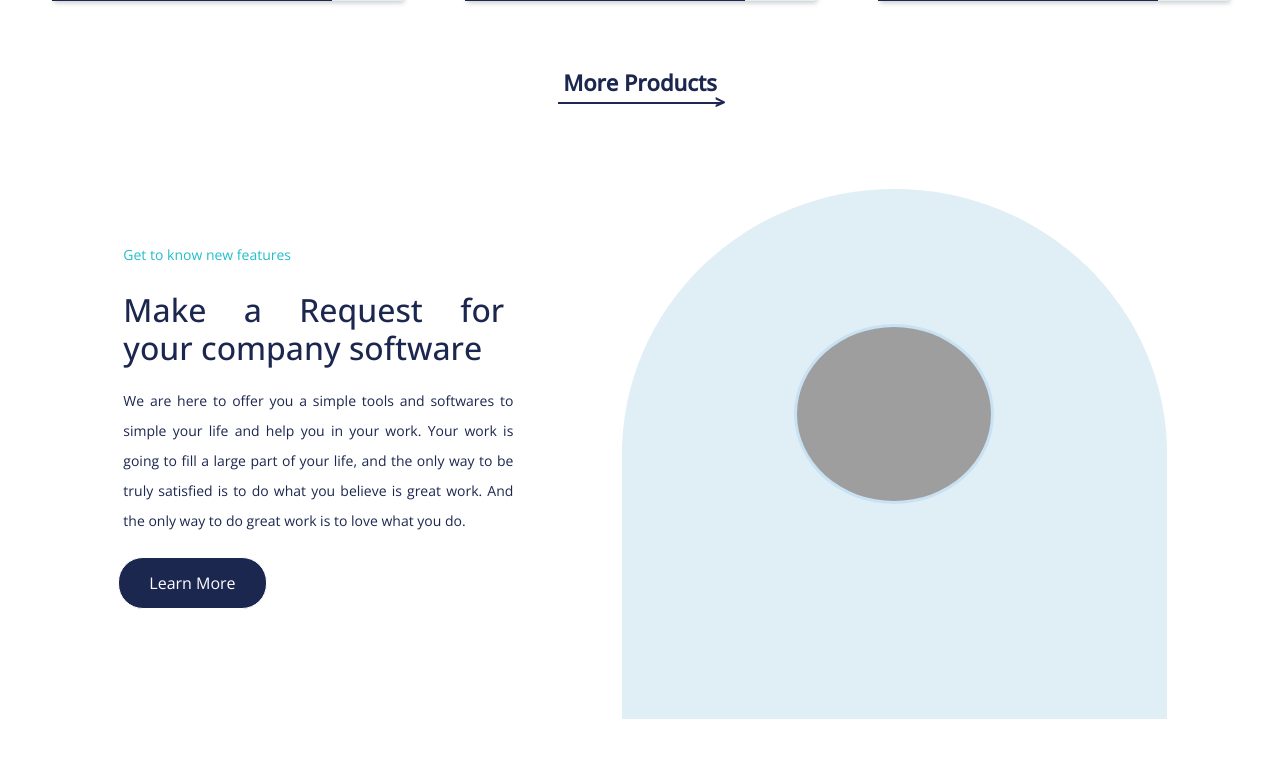
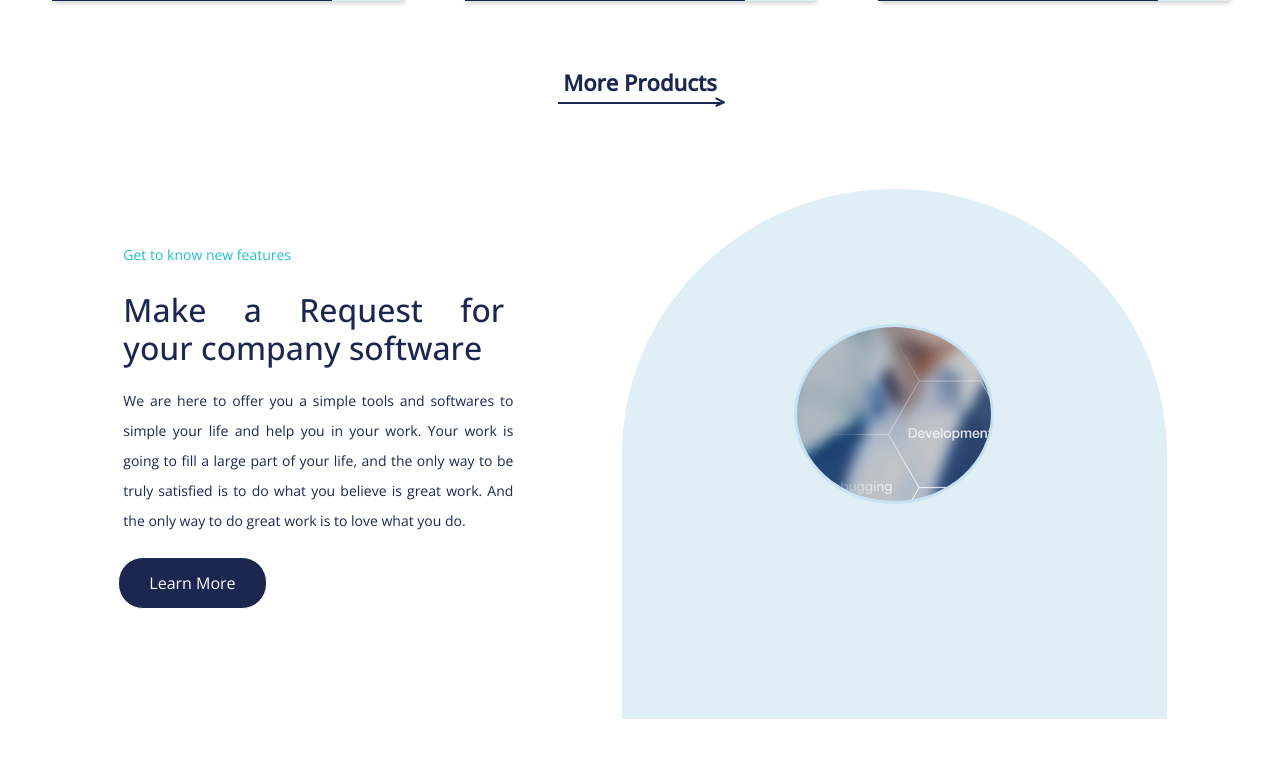
Before and after one commit to mariamm20/Vester-software, a PHP site: page /home.html in a window 1280 px wide. Shown: the part 2107-2866 px from the top of the page. Run offline with PHP 8.4, Linux system fonts and the light colour scheme; some libraries are stand-ins or nearby versions; grey boxes are pictures that could not be loaded.

Commit message:
file arr

```diff
--- a/home/css/home-style.css
+++ b/home/css/home-style.css
@@ -452,7 +452,7 @@ footer h5{
 }
 .fixed-image{
 
-    background-image: url("/img/9.jpg");
+    background-image: url("9.jpg");
     background-attachment: fixed;
     background-size: auto;
     width: 200px;
```
Also changed, not shown: home/css/9.jpg (renamed from img/9.jpg).
